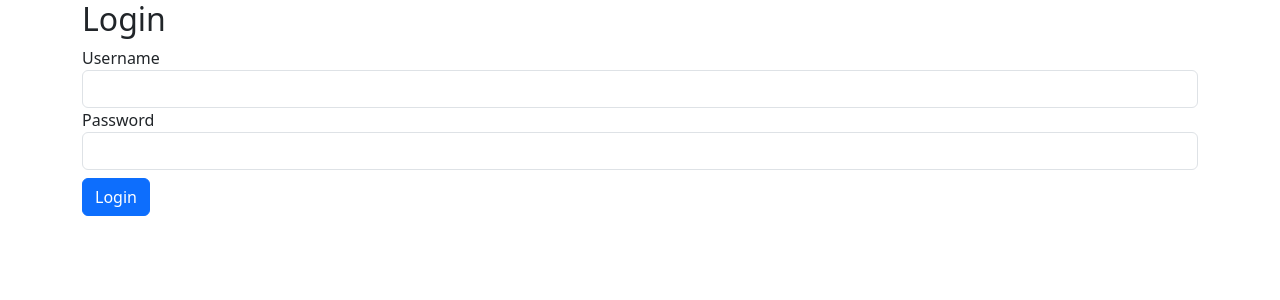
After one commit to luisrojasgh/App-Cetta-26, a Django app: page /comercial/login/ in a window 1280 px wide. The commit adds this page. Shown: the top 300 px of the page. Run offline with Django 5.2, Linux system fonts and the light colour scheme; some libraries are stand-ins or nearby versions.

Commit message:
Login aproach.
Login aproach. Marzo 2.

```diff
--- /dev/null
+++ b/base/templates/comercial/login.html
@@ -0,0 +1,45 @@
+{% load django_bootstrap5 %}
+{% load static %}
+
+<!DOCTYPE html>
+<html lang="es">
+<head>
+    <meta charset="UTF-8">
+    <meta name="viewport" content="width=device-width, initial-scale=1.0">
+    <title>Cetta - {{titulo}}</title>
+    {% bootstrap_css %}
+</head>
+<body>
+    {% block contenido %}
+
+<div class="container">
+    <div class="row">
+        <div class="col">
+
+            <h2>Login</h2>
+
+            <!-- Formulario -->
+            <form method="post">
+              {% csrf_token %}
+              <div class="form-group">
+                <label for="username">Username</label>
+                <input type="text" name="username" class="form-control">
+              </div>
+
+              <div class="form-group">
+                <label for="password">Password</label>
+                <input type="password" name="password" class="form-control">
+              </div>
+
+              <button type="submit" class="btn btn-primary mt-2">Login</button>
+
+            </form>
+
+          </div>
+    </div>
+
+</div>
+
+{% endblock contenido%}
+</body>
+</html>
--- a/base/templates/partials/header.html
+++ b/base/templates/partials/header.html
@@ -18,10 +18,10 @@
                   <p></p>
                   {% else %}
                     <li class="nav-item">
-                      <a class="nav-link" aria-current="page" href="{% url 'registro' %}">Registrarse</a>
+                      <a class="nav-link" aria-current="page" href="#">Registrarse</a>
                     </li>
                     <li class="nav-item">
-                      <a class="nav-link" aria-current="page" href="ingreso.html">Ingresar</a>
+                      <a class="nav-link" aria-current="page" href="{% url 'login' %}">Ingresar</a>
                     </li>
                   {% endif %}
                   <li class="nav-item">
--- a/comercial/urls.py
+++ b/comercial/urls.py
@@ -1,8 +1,8 @@
 
 from django.urls import path
-from comercial.views import usuario_crear
+from comercial.views import login
 
 urlpatterns = [
-    path('registro/',usuario_crear,name="registro"),
+    path('login/',login,name="login"),
 
 ]
--- a/comercial/views.py
+++ b/comercial/views.py
@@ -2,10 +2,10 @@ from django.shortcuts import render, redirect
 # from .models import
 
 # Create your views here.
-def usuario_crear(request):
-    titulo="Registro"
+def login(request):
+    titulo="Login"
 
     context={
         "titulo": titulo,
     }
-    return render(request, "comercial/registro.html", context)
+    return render(request, "comercial/login.html", context)
```
Also changed, not shown: base/templates/comercial/registro.html (deleted, +0 -8 lines).
